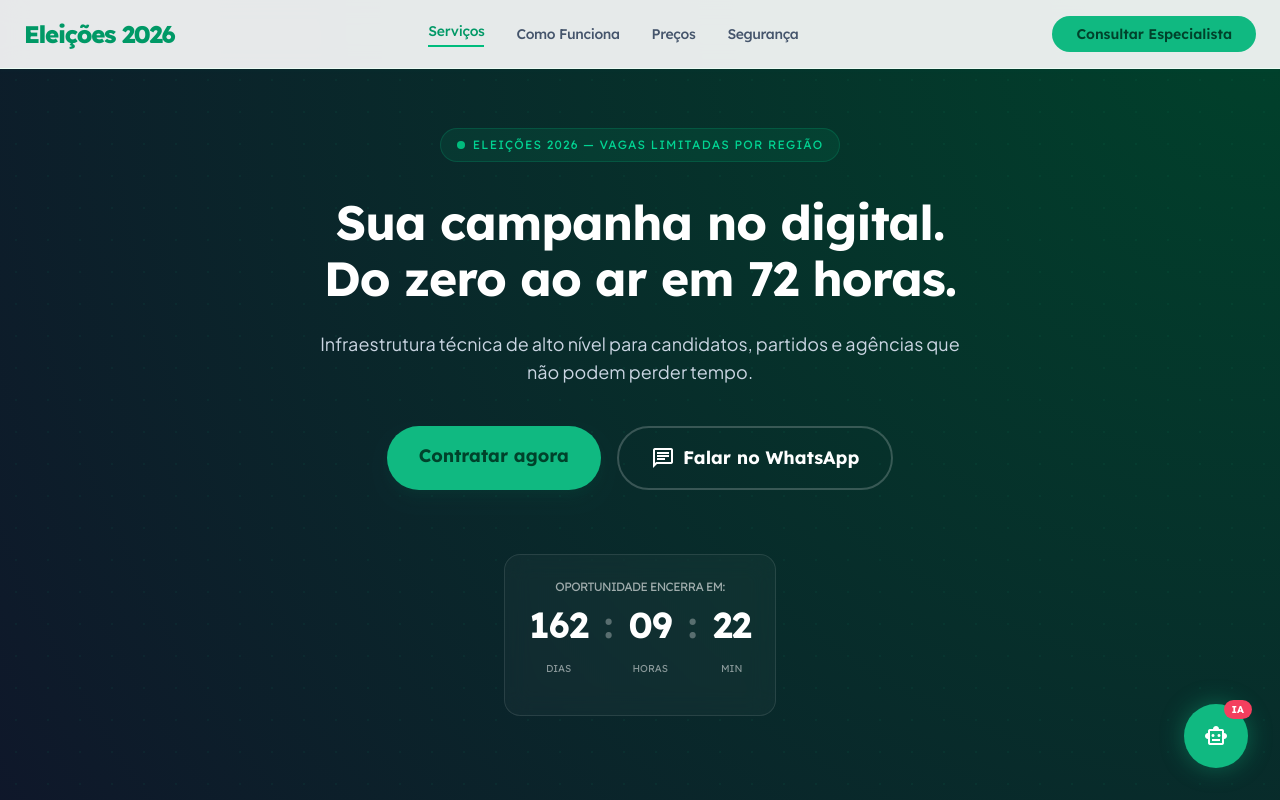
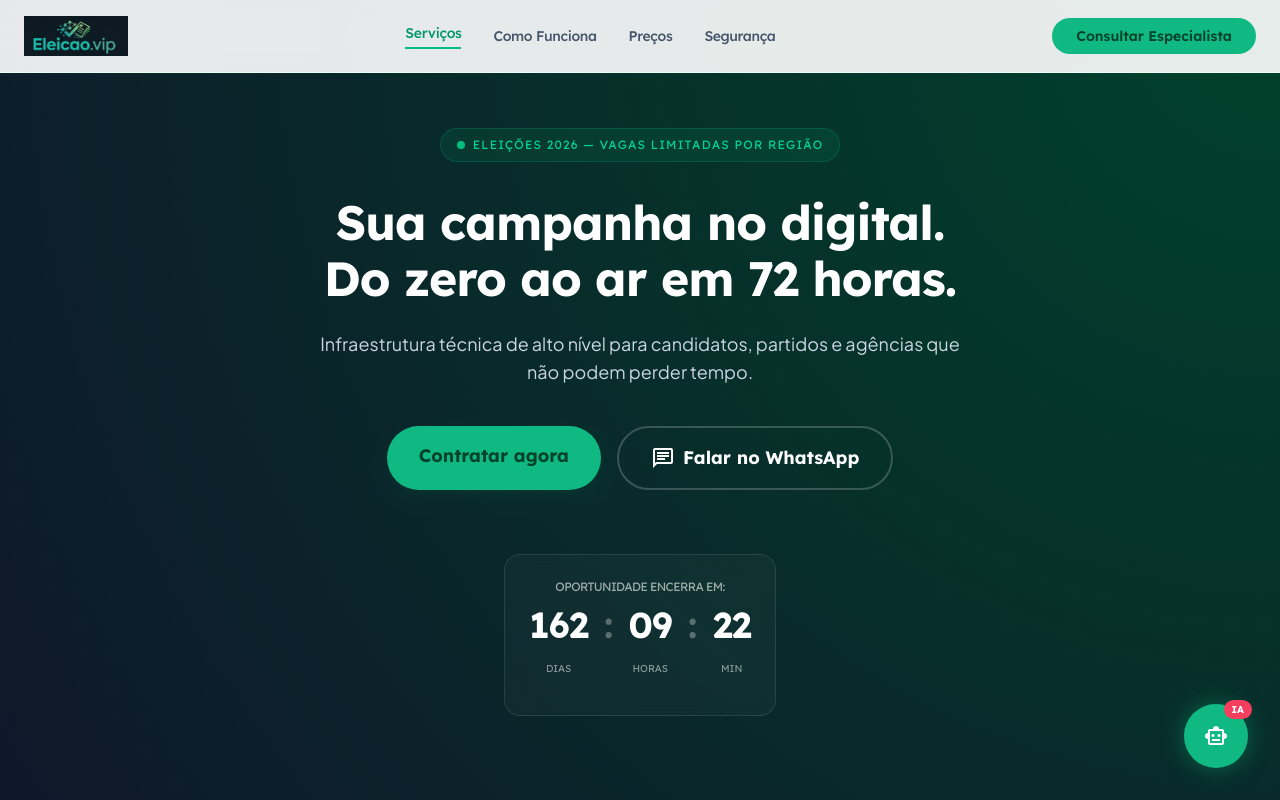
Before and after one commit to JonesGit4/eleicoes.vip, a Next.js app: page / in a window 1280 px wide. Shown: the top 800 px of the page. Built offline with nearby package versions, Linux system fonts and the light colour scheme.

Commit message:
fix: troca texto 'Eleições 2026' pela logo Eleicao.vip na nav

```diff
--- a/src/components/sections/Nav.tsx
+++ b/src/components/sections/Nav.tsx
@@ -1,16 +1,21 @@
 'use client'
 
 import Link from 'next/link'
+import Image from 'next/image'
 
 export function Nav() {
   return (
     <nav className="fixed top-0 w-full z-50 bg-white/90 backdrop-blur-md border-b border-emerald-50 shadow-sm shadow-emerald-900/5">
       <div className="flex justify-between items-center max-w-7xl mx-auto px-6 py-4">
-        <Link
-          href="/"
-          className="text-2xl font-extrabold tracking-tighter text-emerald-600 font-[family-name:var(--font-lexend)]"
-        >
-          Eleições 2026
+        <Link href="/" className="flex items-center">
+          <Image
+            src="/logo_eleicao_vip.png"
+            alt="Eleicao.vip"
+            width={160}
+            height={48}
+            className="h-10 w-auto"
+            priority
+          />
         </Link>
 
         <div className="hidden md:flex items-center space-x-8">
```
Also changed, not shown: public/logo_eleicao_vip.png (added).
